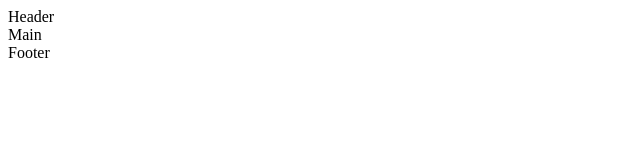
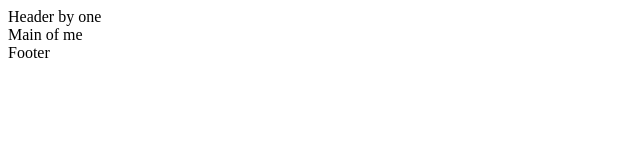
Before and after one commit to dmytrominyaylo/own-project, a plain HTML site: page index.html in a window 1280 px wide. Shown: the full height of the page, 0-640 px from the left. Drawn offline with Linux system fonts and the light colour scheme.

Commit message:
update header and main

```diff
--- a/index.html
+++ b/index.html
@@ -7,8 +7,8 @@
   <title>My Project</title>
 </head>
 <body>
-  <header>Header</header>
-  <main>Main</main>
+  <header>Header by one</header>
+  <main>Main of me</main>
   <footer>Footer</footer>
 </body>
 </html>
```
